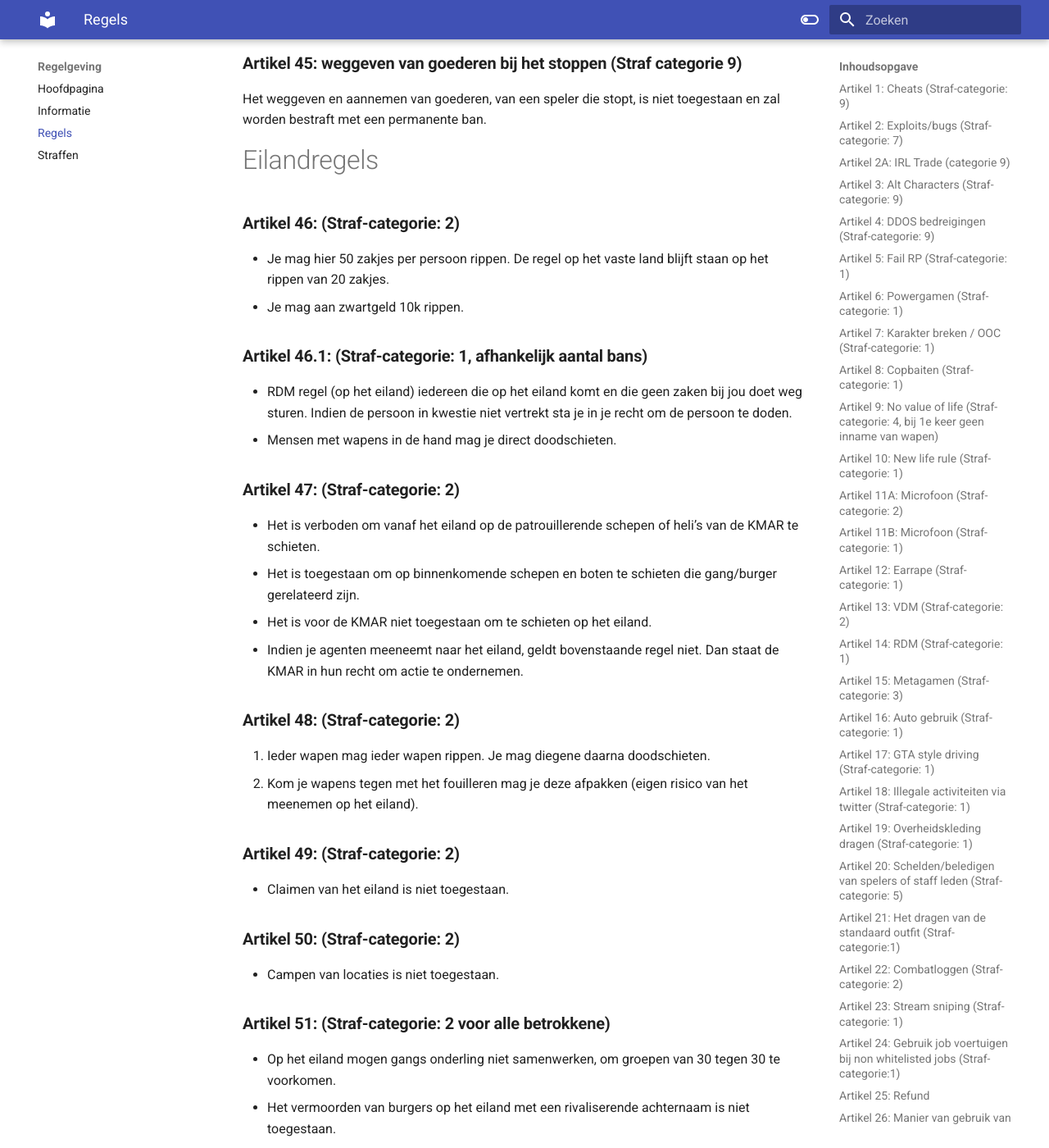
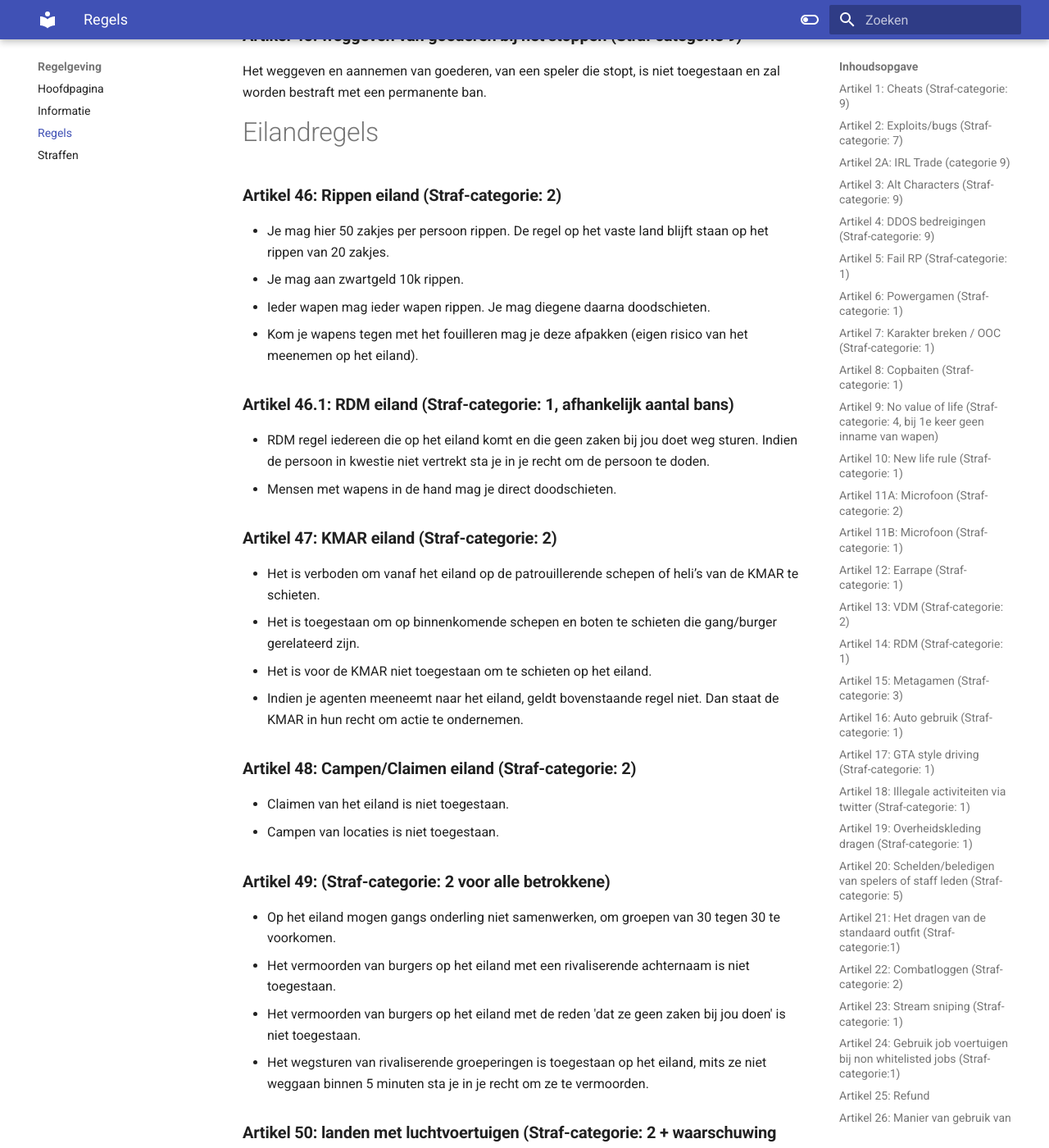
Before and after one commit to ZuiderVeenRP/apv, an MkDocs documentation site: the page built from docs/algemeen.md, in a window 1280 px wide and 1400 px high, scrolled down 15737 px. Shown: the whole window at 82% size. Built offline with MkDocs 1.6.1 and Material for MkDocs 9.7.7, drawn with Linux system fonts in a browser that asks for light colours; comment, search, counter and statistics services are not loaded; some of the changed text lies outside the part shown.

Commit message:
Regels verschoven + artikel titels bij eilandregels toegevoegd

```diff
--- a/docs/algemeen.md
+++ b/docs/algemeen.md
@@ -351,7 +352,6 @@ dood = dood. (verkeersongevallen en dergelijken vallen ook hieronder)
 ### **Artikel 42: Voordoen als overheidsmedewerker (Straf-categorie: 1)**
 - Het is niet toegestaan om je voor te doen als een overheidsmedewerker met/zonder de kleding.
 - Het is niet toegestaan om de body armor of tas van de DSI te dragen als kleding.
-- Het dragen van ambulance en anwb kleding is niet toegestaan.
 </br>
 
 ### **Artikel 43: AFK kick voorkomen (straf-categorie: 3)**
@@ -368,7 +368,6 @@ dood = dood. (verkeersongevallen en dergelijken vallen ook hieronder)
 - Het oproepen van collega's via discord omdat er bijvoorbeeld een overval is valt onder "Metagamen".
 - Het in dienst gaan zonder de correcte dienst kleding is ten strengste verboden.
 - Het is niet toegestaan om als hulpdienst criminele activiteiten uit te voeren, zowel in als uit dienst niet.
-- Het scammen van hulpdiensten als ze indienst zijn is niet toegestaan.
 - Het onnodig veel boetes geven aan personen die zich niet aan de regels houden is niet de bedoeling, maak in dat geval een report of ticket aan.
 </br>
 
@@ -404,50 +403,44 @@ Het weggeven en aannemen van goederen, van een speler die stopt, is niet toegest
 
 # Eilandregels
 
-### **Artikel 46: (Straf-categorie: 2)**
+### **Artikel 46: Rippen eiland (Straf-categorie: 2)**
 - Je mag hier 50 zakjes per persoon rippen. De regel op het vaste land blijft staan op het rippen van 20 zakjes.
 - Je mag aan zwartgeld 10k rippen.
+- Ieder wapen mag ieder wapen rippen. Je mag diegene daarna doodschieten.
+- Kom je wapens tegen met het fouilleren mag je deze afpakken (eigen risico van het meenemen op het eiland).
 </br>
 
-### **Artikel 46.1: (Straf-categorie: 1, afhankelijk aantal bans)**
-- RDM regel (op het eiland) iedereen die op het eiland komt en die geen zaken bij jou doet weg sturen. Indien de persoon in kwestie niet vertrekt sta je in je recht om de persoon te doden.
+### **Artikel 46.1: RDM eiland (Straf-categorie: 1, afhankelijk aantal bans)**
+- RDM regel iedereen die op het eiland komt en die geen zaken bij jou doet weg sturen. Indien de persoon in kwestie niet vertrekt sta je in je recht om de persoon te doden.
 - Mensen met wapens in de hand mag je direct doodschieten.
 </br>
 
-### **Artikel 47: (Straf-categorie: 2)**
+### **Artikel 47: KMAR eiland (Straf-categorie: 2)**
 - Het is verboden om vanaf het eiland op de patrouillerende schepen of heli’s van de KMAR te schieten.
 - Het is toegestaan om op binnenkomende schepen en boten te schieten die gang/burger gerelateerd zijn.
 - Het is voor de KMAR niet toegestaan om te schieten op het eiland.
 - Indien je agenten meeneemt naar het eiland, geldt bovenstaande regel niet. Dan staat de KMAR in hun recht om actie te ondernemen.
 </br>
 
-### **Artikel 48: (Straf-categorie: 2)**
-1. Ieder wapen mag ieder wapen rippen. Je mag diegene daarna doodschieten.
-2. Kom je wapens tegen met het fouilleren mag je deze afpakken (eigen risico van het meenemen op het eiland).
-</br>
-
-### **Artikel 49: (Straf-categorie: 2)**
+### **Artikel 48: Campen/Claimen eiland (Straf-categorie: 2)**
 - Claimen van het eiland is niet toegestaan.
-</br>
-
-### **Artikel 50: (Straf-categorie: 2)**
 - Campen van locaties is niet toegestaan.
 </br>
 
-### **Artikel 51: (Straf-categorie: 2 voor alle betrokkene)**
+### **Artikel 49: (Straf-categorie: 2 voor alle betrokkene)**
 - Op het eiland mogen gangs onderling niet samenwerken, om groepen van 30 tegen 30 te voorkomen.
 - Het vermoorden van burgers op het eiland met een rivaliserende achternaam is niet toegestaan.
 - Het vermoorden van burgers op het eiland met de reden  'dat ze geen zaken bij jou doen' is niet toegestaan.
 -  Het wegsturen van rivaliserende groeperingen is toegestaan op het eiland, mits ze niet weggaan binnen 5 minuten sta je in je recht om ze te vermoorden.
 </br>
 
-### **Artikel 52: landen met luchtvoertuigen (Straf-categorie: 2 + waarschuwing vliegbrevet)**
+### **Artikel 50: landen met luchtvoertuigen (Straf-categorie: 2 + waarschuwing vliegbrevet)**
 - Het is verplicht om te landen op een helipad of een landingsbaan.
 </br>
 
 # Aircraftregels
 
-### **Artikel 53 Vliegdekschip (strafcategorie 2)
+### **Artikel 51 Vliegdekschip (strafcategorie 2)
 - De Aircraft Carrier is militair, justitieel gebied. Het betreden hiervan is geheel op eigen riscio.
 - Op de Aircraft Carrier (vliegdekschip) gelden stedelijke regels.
 - De KMAR/POLITIE heeft in uiterste situaties toestemming om dodelijk vuur te gebruiken.
```
Also changed, not shown: other parts of docs/algemeen.md (+6 -5 lines).
